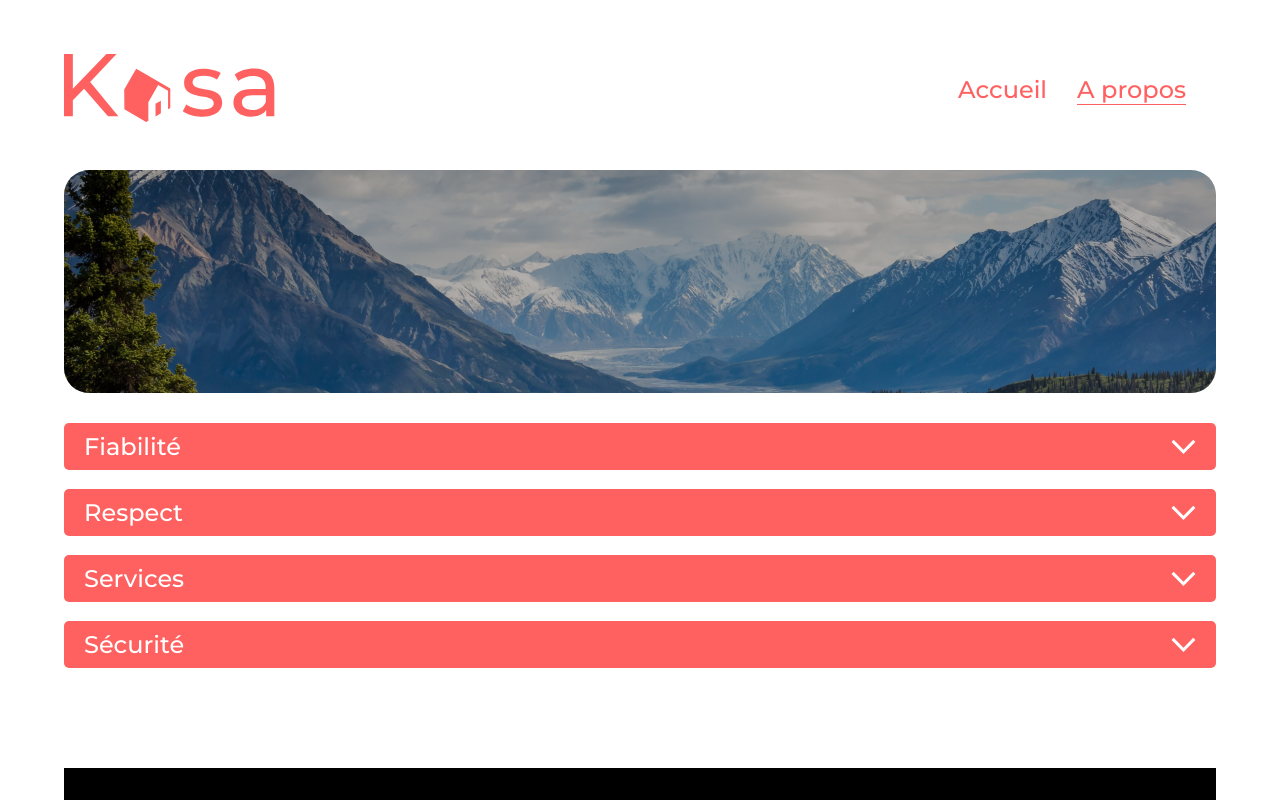
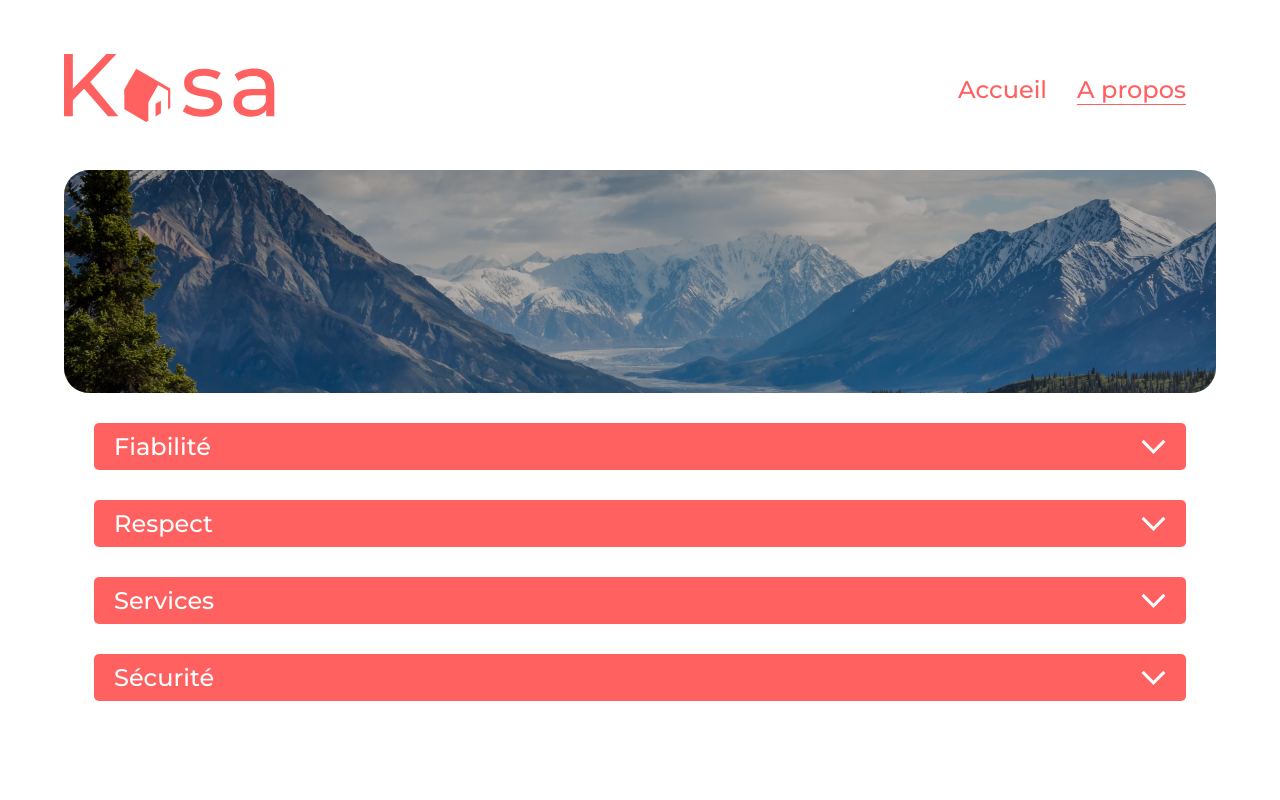
Before and after one commit to tchicoulo/kasa, a React (Create React App) app: page /about in a window 1280 px wide. Shown: the top 800 px of the page. Built offline with nearby package versions, Linux system fonts and the light colour scheme.

Commit message:
added map function in about page/ less/better code

```diff
--- a/src/components/Dropdown.jsx
+++ b/src/components/Dropdown.jsx
@@ -19,7 +19,7 @@
       arrowUpIcon.classList.add("hidden");
       arrowDownIcon.classList.remove("hidden");
     });
-  });
+  }, []);
 
   return (
     <div className="dropdown">
--- a/src/pages/About.jsx
+++ b/src/pages/About.jsx
@@ -4,38 +4,39 @@
 import Navigation from "../components/Navigation";
 
 const About = () => {
+  const dropDownInformations = [
+    {
+      title: "Fiabilité",
+      description:
+        "Les annonces postées sur Kasa garantissent une fiabilité totale. Les photos sont conformes aux logements, et tout les informations sont régulièrement vérifiées par nos équipes.",
+    },
+    {
+      title: "Respect",
+      description:
+        "La bienveillance fait partie des valeurs fondatrices de Kasa. Tout comportement discriminatoire ou de perturbation du voisinage entraînera une exclusion de notre plateforme.",
+    },
+    {
+      title: "Services",
+      description:
+        "Nos équipes se tiennent à votre disposition pour vous fournir une expérience parfaite. N'hésitez pas à nous contacter si vous avez la moindre question.",
+    },
+    {
+      title: "Sécurité",
+      description:
+        "La sécurité est la priorité de Kasa. Aussi bien pour nos hôtes que pour les voyageurs, chaque logement correspond aux critères de sécurité établis par nos services. En laissant une note aussi bien à l'hôte qu'au locataire, cela permet à nos équipes de vérifier que les standards sont bien respectés. Nous organisons également des ateliers sur la sécurité domestique pour nos hôtes.",
+    },
+  ];
   return (
     <div>
       <Navigation />
       <BackgroundCustom background="bg-about" />
-      <Dropdown
-        title="Fiabilité"
-        description="Les annonces postées sur Kasa garantissent une fiabilité totale. Les
-        photos sont conformes aux logements, et toutes les informations sont
-        régulièrement vérifiées par nos équipes."
-      />
-      <br />
-      <Dropdown
-        title="Respect"
-        description="La bienveillance fait partie des valeurs fondatrices de Kasa. Tout comportement discriminatoire ou de perturbation du voisinage entraînera une exclusion de notre plateforme."
-      />
-      <br />
-      <Dropdown
-        title="Services"
-        description="Nos équipes se tiennent à votre disposition pour vous fournir une
-        expérience parfaite. N'hésitez pas à nous contacter si vous avez la
-        moindre question."
-      />
-      <br />
-      <Dropdown
-        title="Sécurité"
-        description="La sécurité est la priorité de Kasa. Aussi bien pour nos hôtes que pour
-        les voyageurs, chaque logement correspond aux critères de sécurité
-        établis par nos services. En laissant une note aussi bien à l'hôte qu'au
-        locataire, cela permet à nos équipes de vérifier que les standards sont
-        bien respectés. Nous organisons également des ateliers sur la sécurité
-        domestique pour nos hôtes."
-      />
+      {dropDownInformations.map((informations, index) => (
+        <Dropdown
+          key={index}
+          title={informations.title}
+          description={informations.description}
+        />
+      ))}
 
       <Footer />
     </div>
--- a/src/styles/components/_dropdown.scss
+++ b/src/styles/components/_dropdown.scss
@@ -1,5 +1,5 @@
 .dropdown {
-  width: 100%;
+  margin: 30px;
 }
 
 .dropdown-title {
```
